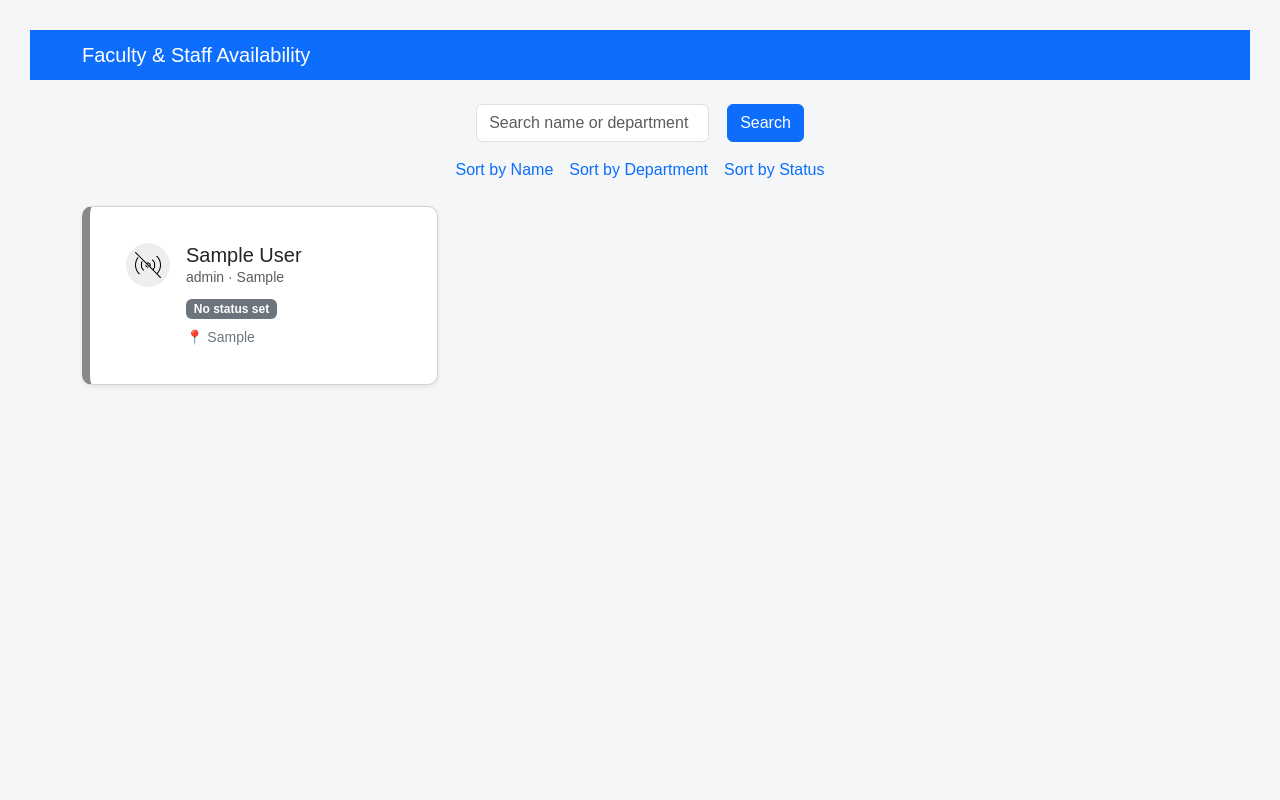
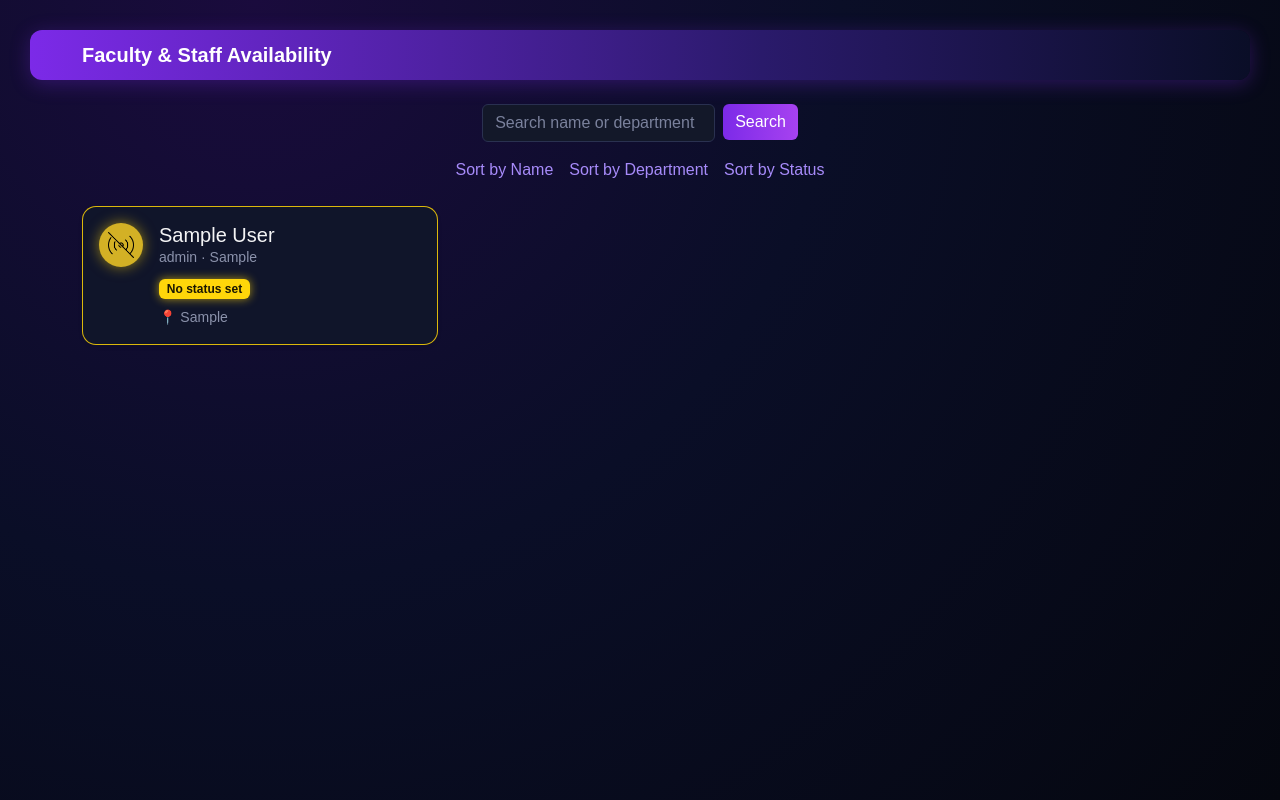
Before and after one commit to Benedict12355/smart-campus, a PHP site: page /public/faculty.php in a window 1280 px wide. Run offline with PHP 8.4, Linux system fonts and the light colour scheme; tables that the repository leaves empty or names only in its code hold one stand-in row (values such as "Sample post").

Commit message:
changed visual of faculty info
darken up the background to feel modern and not feel too much in the naked eye

```diff
--- a/assets/publicstyle.css
+++ b/assets/publicstyle.css
@@ -1,147 +1,144 @@
 body {
     font-family: Arial, sans-serif;
-    background: #f4f6f8;
     margin: 0;
     padding: 30px;
+    min-height: 100vh;
+    color: #e8eaed;
+    background: radial-gradient(circle at 20% 0%, #1a0b3d 0%, #0a0e27 45%, #05070f 100%);
+    background-attachment: fixed;
 }
 
-
-h1 {
-    text-align: center;
+.navbar {
+    background: linear-gradient(90deg, #7c2ae8 0%, #2a1a6b 60%, #0a0e27 100%) !important;
+    border-radius: 12px;
+    box-shadow: 0 4px 20px rgba(124, 42, 232, 0.3);
 }
 
-form {
-    display: flex;
-    justify-content: center;
-    gap: 10px;
-    margin: 20px 0;
+.navbar-brand {
+    color: #fff !important;
+    font-weight: 700;
 }
 
-form input {
-    padding: 10px;
-    width: 350px;
-    font-size: 1rem;
-    border: 1px solid #ccc;
-    border-radius: 6px;
+.form-control {
+    background: #131829;
+    border: 1px solid #2a3150;
+    color: #e8eaed;
+}
+.form-control::placeholder {
+    color: #7a819c;
+}
+.form-control:focus {
+    background: #131829;
+    border-color: #7c2ae8;
+    color: #fff;
+    box-shadow: 0 0 0 0.25rem rgba(124, 42, 232, 0.25);
 }
 
-form button {
-    padding: 10px 20px;
-    font-size: 1rem;
-    background: #0b3d91;
-    color: #fff;
+.btn-primary {
+    background: linear-gradient(90deg, #7c2ae8, #a742f0);
     border: none;
-    border-radius: 6px;
-    cursor: pointer;
+}
+.btn-primary:hover {
+    background: linear-gradient(90deg, #6a1fd0, #9333e0);
 }
 
-.toolbar {
-    text-align: center;
-    margin-bottom: 20px;
+.link-primary {
+    color: #a78bfa !important;
 }
-
-.toolbar a {
-    margin: 0 10px;
-    color: #0b3d91;
-    text-decoration: none;
-    font-size: 0.9rem;
-}
-
-.card-grid {
-    display: grid;
-    grid-template-columns: repeat(auto-fill, minmax(280px, 1fr));
-    gap: 24px;
-    max-width: 1400px;
-    margin: 0 auto;
+.link-primary:hover {
+    color: #c4b5fd !important;
 }
 
 .card {
-    background: #fff;
-    border-radius: 10px;
-    padding: 20px;
-    box-shadow: 0 2px 6px rgba(0,0,0,0.08);
-    border-left: 8px solid #999;
-    display: flex;
-    gap: 16px;
-    align-items: flex-start;
+    background: #10152a;
+    border: 1px solid #232a45;
+    border-radius: 14px;
+    transition: transform 0.2s ease, box-shadow 0.2s ease, border-color 0.2s ease;
+}
+.card:hover {
+    transform: translateY(-4px);
+    border-color: #3a4270;
+    box-shadow: 0 8px 24px rgba(0, 0, 0, 0.4) !important;
 }
 
-.status-icon {
-    width: 48px;
-    height: 48px;
-    flex-shrink: 0;
-    border-radius: 50%;
-    background: #f2f2f2;
-    display: flex;
-    align-items: center;
-    justify-content: center;
-    overflow: hidden;
+.card-title {
+    color: #f4f4f5;
 }
-
-.status-icon img {
-    width: 28px;
-    height: 28px;
-    object-fit: contain;
+.card-subtitle {
+    color: #8b92ab !important;
 }
-
-.card-body {
-    flex: 1;
-}
-
-.card h2 {
-    margin: 0 0 4px;
-    font-size: 1.2rem;
-}
-
-.card .meta {
-    color: #666;
-    font-size: 0.9rem;
-    margin: 0 0 10px;
-}
-
-.card .status-badge {
-    font-weight: bold;
-    margin: 0 0 6px;
-}
-
-.card .location {
-    font-size: 0.9rem;
-    color: #444;
-}
-
-.status-available { border-left-color: #2e9e44; }
-.status-available .status-badge { color: #2e9e44; }
-.status-available .status-icon { background: #e6f7e9; }
-
-.status-busy { border-left-color: #d9822b; }
-.status-busy .status-badge { color: #d9822b; }
-.status-busy .status-icon { background: #fdf0e2; }
-
-.status-away { border-left-color: #888; }
-.status-away .status-badge { color: #888; }
-.status-away .status-icon { background: #eee; }
 
 .status-icon {
     width: 44px;
     height: 44px;
     flex-shrink: 0;
     border-radius: 50%;
-    background: #f2f2f2;
     display: flex;
     align-items: center;
     justify-content: center;
     overflow: hidden;
 }
-
 .status-icon img {
     width: 26px;
     height: 26px;
     object-fit: contain;
 }
 
-.status-available .status-icon { background: #e6f7e9; }
-.status-busy .status-icon { background: #fdf0e2; }
-.status-away .status-icon { background: #eee; }
+
+.status-available {
+    border-color: #16ff8b55;
+}
+.status-available .status-icon {
+    background: #0d3a26;
+    box-shadow: 0 0 14px rgba(22, 255, 139, 0.5);
+}
+.status-available .badge {
+    background: #16ff8b !important;
+    color: #04140c !important;
+    box-shadow: 0 0 10px rgba(22, 255, 139, 0.6);
+}
+
+.status-busy {
+    border-color: #ff3b5c55;
+}
+.status-busy .status-icon {
+    background: #3a0d16;
+    box-shadow: 0 0 14px rgba(255, 59, 92, 0.5);
+}
+.status-busy .badge {
+    background: #ff3b5c !important;
+    color: #1a0508 !important;
+    box-shadow: 0 0 10px rgba(255, 59, 92, 0.6);
+}
+
+.status-away {
+    border-color: #e3bf0af5;
+}
+.status-away .status-icon {
+    background: #d3b125;
+    box-shadow: 0 0 14px rgba(255, 214, 10, 0.55);
+}
+.status-away .badge {
+    background: #ffd60a !important;
+    color: #1a1602 !important;
+    box-shadow: 0 0 10px rgba(255, 214, 10, 0.65);
+}
+
+.status-none {
+    border-color: #5b6a9955;
+}
+.status-none .status-icon {
+    background: #1a2038;
+    box-shadow: 0 0 10px rgba(91, 106, 153, 0.4);
+}
+.status-none .badge {
+    background: #5b6a99 !important;
+    color: #eef0fa !important;
+}
+
+.text-secondary {
+    color: #8b92ab !important;
+}
 
 .fade-card {
     opacity: 0;
@@ -149,18 +146,9 @@ form button {
     animation: fadeInUp 0.5s ease forwards;
     animation-delay: var(--delay, 0s);
 }
-
 @keyframes fadeInUp {
     to {
         opacity: 1;
         transform: translateY(0);
     }
 }
-
-.card {
-    transition: transform 0.2s ease, box-shadow 0.2s ease;
-}
-.card:hover {
-    transform: translateY(-4px);
-    box-shadow: 0 8px 20px rgba(0,0,0,0.1) !important;
-}
--- a/public/faculty.php
+++ b/public/faculty.php
@@ -1,6 +1,7 @@
 <?php
 require_once "../config/db.php";
-function statusLabel($status) {
+function statusLabel($status)
+{
     $labels = [
         "available" => "Available",
         "in_class" => "In Class",
@@ -11,7 +12,8 @@ function statusLabel($status) {
     ];
     return $labels[$status] ?? "No status set";
 }
-function statusClass($status) {
+function statusClass($status)
+{
     $classes = [
         "available" => "status-available",
         "consultation_hours" => "status-available",
@@ -22,7 +24,8 @@ function statusClass($status) {
     ];
     return $classes[$status] ?? "status-away";
 }
-function statusBadgeClass($status) {
+function statusBadgeClass($status)
+{
     $classes = [
         "available" => "bg-success",
         "consultation_hours" => "bg-success",
@@ -33,7 +36,8 @@ function statusBadgeClass($status) {
     ];
     return $classes[$status] ?? "bg-secondary";
 }
-function statusIconPath($status) {
+function statusIconPath($status)
+{
     $icons = [
         "available" => "../assets/image/available.png",
         "consultation_hours" => "../assets/image/consulting_hours.png",
@@ -68,6 +72,7 @@ $people = $stmt->fetchAll();
 ?>
 <!DOCTYPE html>
 <html lang="en">
+
 <head>
     <meta charset="UTF-8">
     <meta name="viewport" content="width=device-width, initial-scale=1.0">
@@ -75,6 +80,7 @@ $people = $stmt->fetchAll();
     <link rel="stylesheet" href="../assets/bootstrap/css/bootstrap.min.css">
     <link rel="stylesheet" href="../assets/publicstyle.css">
 </head>
+
 <body>
 
     <nav class="navbar navbar-dark bg-primary mb-4">
@@ -104,17 +110,20 @@ $people = $stmt->fetchAll();
         <div class="row g-4">
             <?php foreach ($people as $i => $person): ?>
                 <div class="col-md-6 col-lg-4">
-            <div class="card shadow-sm fade-card <?= statusClass($person["status"]) ?>" style="--delay: <?= $i * 0.08 ?>s">
+                    <div class="card shadow-sm fade-card <?= statusClass($person["status"]) ?>"
+                        style="--delay: <?= $i * 0.08 ?>s">
                         <div class="card-body d-flex gap-3 align-items-start">
                             <div class="status-icon">
-                        <img src="<?= statusIconPath($person["status"]) ?>" alt="<?= statusLabel($person["status"]) ?>">
+                                <img src="<?= statusIconPath($person["status"]) ?>"
+                                    alt="<?= statusLabel($person["status"]) ?>">
                             </div>
                             <div>
                                 <h5 class="card-title mb-1"><?= htmlspecialchars($person["full_name"]) ?></h5>
                                 <p class="card-subtitle text-muted small mb-2">
-                            <?= htmlspecialchars($person["role_title"]) ?> &middot; <?= htmlspecialchars($person["department"]) ?>
+                                    <?= htmlspecialchars($person["role_title"]) ?> &middot;
+                                    <?= htmlspecialchars($person["department"]) ?>
                                 </p>
-                        <span class="badge <?= statusBadgeClass($person["status"]) ?> mb-2">
+                                <span class="badge mb-2">
                                     <?= statusLabel($person["status"]) ?>
                                 </span>
                                 <?php if ($person["location"]): ?>
@@ -138,4 +147,5 @@ $people = $stmt->fetchAll();
     <script src="../assets/bootstrap/js/bootstrap.bundle.min.js"></script>
     <script src="../assets/kiosk.js"></script>
 </body>
+
 </html>
```
Lines whose indentation alone changed are shown as unchanged.
